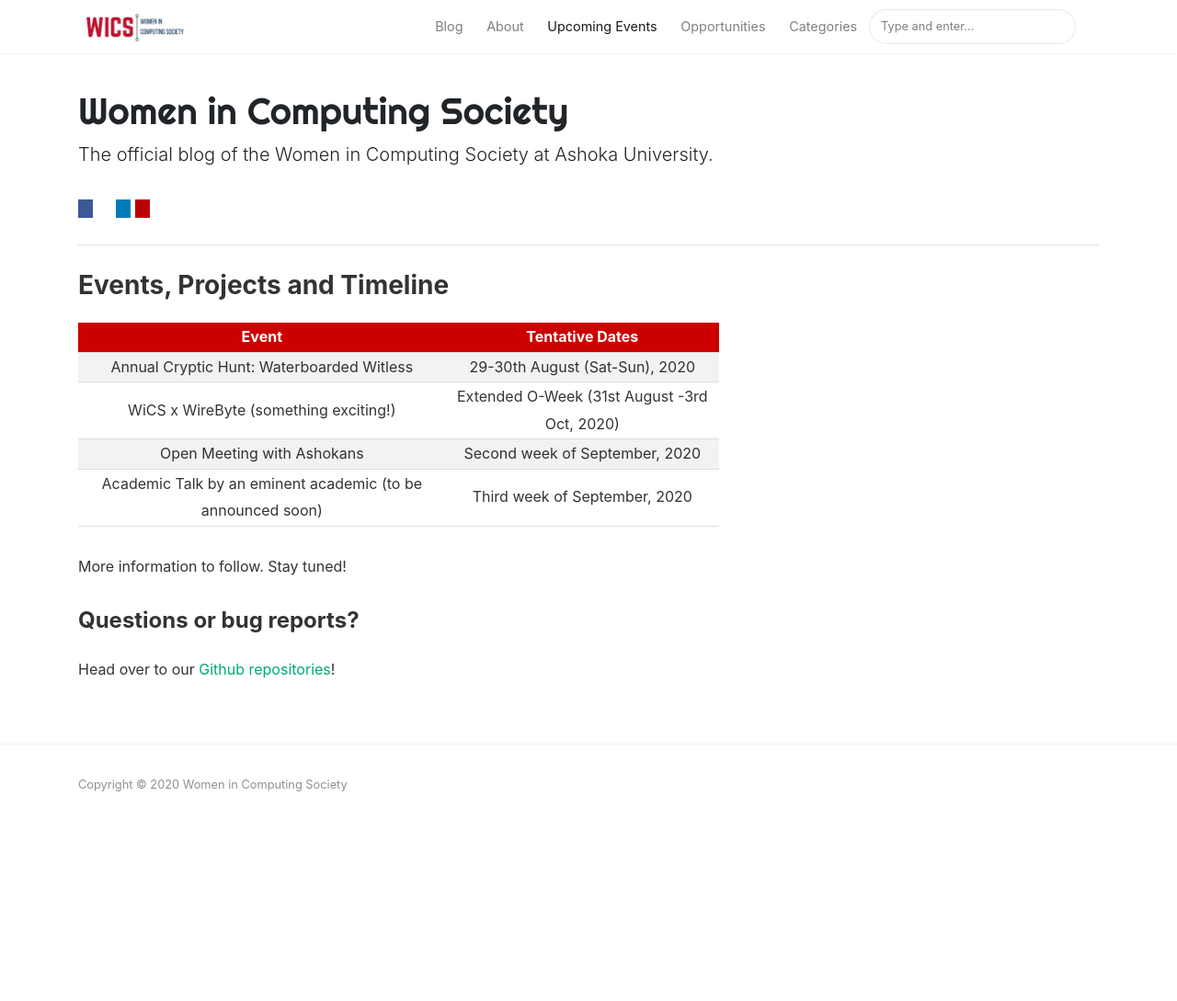
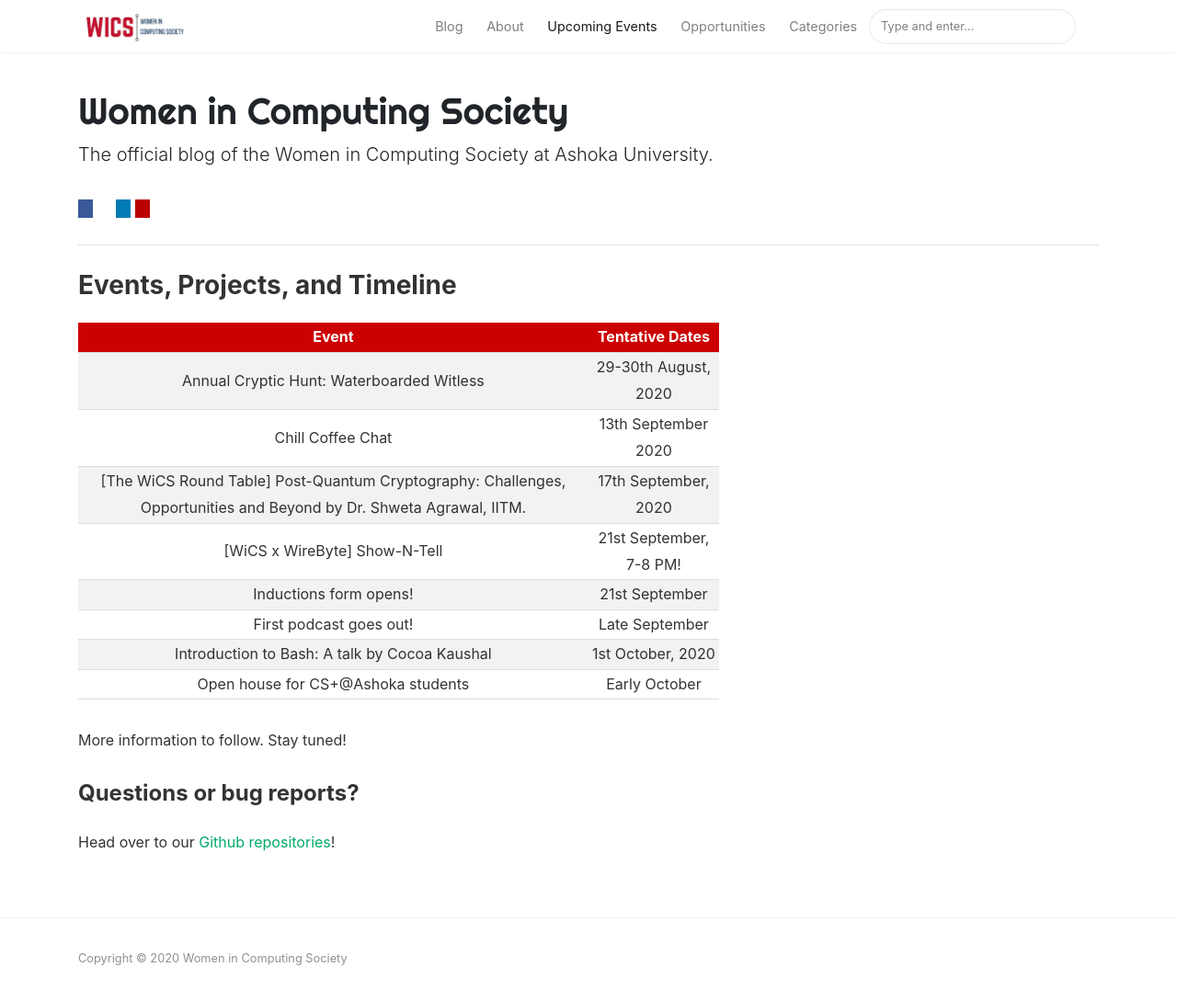
Before and after one commit to wics-ashoka/wics-ashoka.github.io, a Jekyll site: the page built from _pages/upcomingevents.md, in a window 1280 px wide and 1126 px high. Shown: the top 1089 px of the window at 92% size. Built offline with Jekyll 4.4.1, drawn with Linux system fonts in a browser that asks for light colours; nearby versions of some CDN libraries.

Commit message:
add wics logo

```diff
--- a/_layouts/default.html
+++ b/_layouts/default.html
@@ -149,7 +149,7 @@
 ================================================== -->
 <div class="alertbar">
 	<div class="container text-center">
-		<span><img src="{{ site.baseurl }}/assets/images/wics-shortened-logo.png" width="25" height="30" alt="{{site.title}}"> &nbsp; Never miss a <b>communication</b> from us, subscribe to our mailing list.</span>
+		<span><img src="{{ site.baseurl }}/assets/images/wics-logo.png" width="40" height="30" alt="{{site.title}}"> &nbsp; Never miss a <b>communication</b> from us, subscribe to our mailing list.</span>
         <form action="{{site.mailchimp-list}}" method="post" name="mc-embedded-subscribe-form" class="wj-contact-form validate" target="_blank" novalidate>
             <div class="mc-field-group">
             <input type="email" placeholder="Email" name="MERGE0" class="required email" id="MERGE0" autocapitalize="off" autocorrect="off" required>
--- a/_pages/upcomingevents.md
+++ b/_pages/upcomingevents.md
@@ -22,7 +22,7 @@
 }
 
 </style>
-<h3>Events, Projects and Timeline</h3>
+<h3>Events, Projects, and Timeline</h3>
 
 <table>
 	<tr>
@@ -31,22 +31,37 @@
 	</tr>
 	<tr>
     	<td>Annual Cryptic Hunt: Waterboarded Witless</td>
-    	<td>29-30th August (Sat-Sun), 2020</td>
+    	<td>29-30th August, 2020</td>
   	</tr>
+    <tr>
+      <td>Chill Coffee Chat</td>
+      <td>13th September 2020</td>
+    </tr>
+        <tr>
+      <td>
+        [The WiCS Round Table] Post-Quantum Cryptography: Challenges, Opportunities and Beyond by Dr. Shweta Agrawal, IITM.
+      </td>
+      <td>17th September, 2020</td>
+    </tr>
   	<tr>
-  		<td>WiCS x WireByte (something exciting!)</td>
-  		<td>Extended O-Week (31st August -3rd Oct, 2020)</td>
+  		<td>[WiCS x WireByte] Show-N-Tell</td>
+  		<td>21st September, 7-8 PM!</td>
   	</tr>
-  	<tr>
-  		<td>Open Meeting with Ashokans</td>
-  		<td>Second week of September, 2020</td>
-  	</tr>
-  	<tr>
-  		<td>
-  			Academic Talk by an eminent academic (to be announced soon)
-  		</td>
-  		<td>Third week of September, 2020</td>
-  	</tr>
+    <tr>
+      <td>Inductions form opens!</td>
+      <td>21st September</td>
+    </tr>
+    <tr>
+      <td>First podcast goes out!</td>
+      <td>Late September</td>
+    </tr>
+    <tr>
+      <td>Introduction to Bash: A talk by Cocoa Kaushal</td>
+      <td>1st October, 2020</td>
+    </tr><tr>
+      <td>Open house for CS+@Ashoka students</td>
+      <td>Early October</td>
+    </tr>
 </table>
 <br>
 More information to follow. Stay tuned!
```
